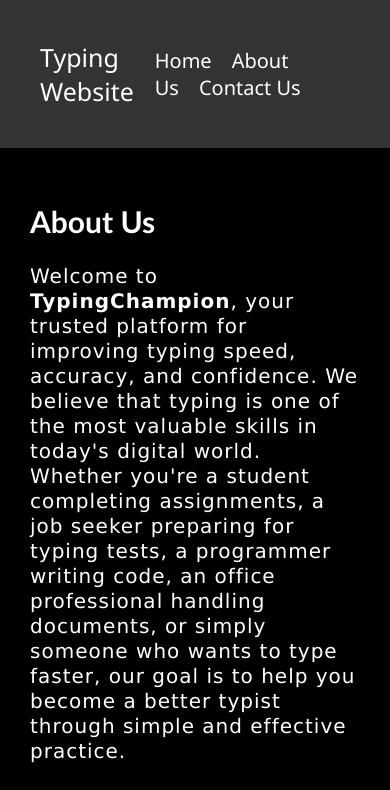
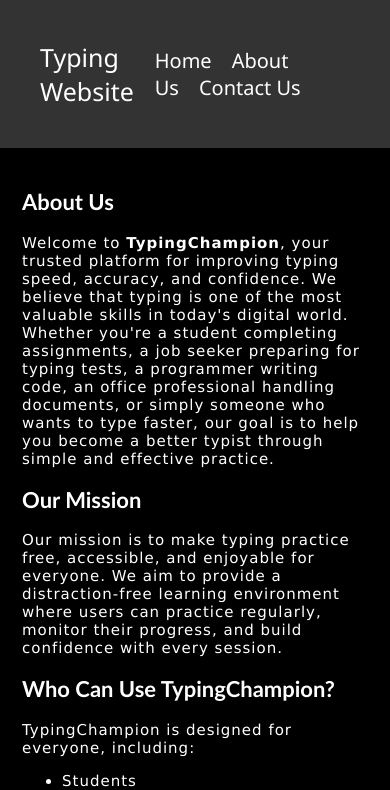
Before and after one commit to GurleenSingh123/typing-champion, a Next.js app: page /about in a window 390 px wide. Shown: the top 790 px of the page. Built offline with nearby package versions, Linux system fonts and the light colour scheme.

Commit message:
file updated

```diff
--- a/app/layout.js
+++ b/app/layout.js
@@ -20,16 +20,14 @@
 
 export default function RootLayout({ children }) {
   return (
-    <html
-      lang="en"
-      className={`${geistSans.variable} ${geistMono.variable} h-full antialiased`}
-    >
+    <html>
       <head>
 
         <script src="https://5gvci.com/act/files/tag.min.js?z=11349111" data-cfasync="false" async></script>
 
         <script>{`(function(s){s.dataset.zone='11347381',s.src='https://nap5k.com/tag.min.js'})([document.documentElement, document.body].filter(Boolean).pop().appendChild(document.createElement('script')))`}</script>
 
+        <meta name="p:domain_verify" content="48d4167586b053816eec9948f0210290"/>
         <meta name="monetag" content="00ed739fa4b175dd11749637bf1ae5df"></meta>
 
         <Script
--- a/app/styles/about.css
+++ b/app/styles/about.css
@@ -13,3 +13,48 @@
     letter-spacing: 1px;
     font-family: 'Lucida Sans', 'Lucida Sans Regular', 'Lucida Grande', 'Lucida Sans Unicode', Geneva, Verdana, sans-serif;
 }
+
+@media (max-width: 900px){
+    #aboutSection{
+        padding: 28px;
+    }
+
+    .head{
+        font-size: 28px;
+    }
+
+    .para{
+        font-size: 18px;
+        line-height: 22px;
+    }
+}
+
+@media (max-width: 768px){
+    #aboutSection{
+        padding: 25px;
+    }
+
+    .head{
+        font-size: 25px;
+    }
+
+    .para{
+        font-size: 17px;
+        line-height: 20px;
+    }
+}
+
+@media (max-width: 468px){
+    #aboutSection{
+        padding: 22px;
+    }
+
+    .head{
+        font-size: 22px;
+    }
+
+    .para{
+        font-size: 15px;
+        line-height: 18px;
+    }
+}
```
Also changed, not shown: app/styles/contact.css (+78 -0 lines).
